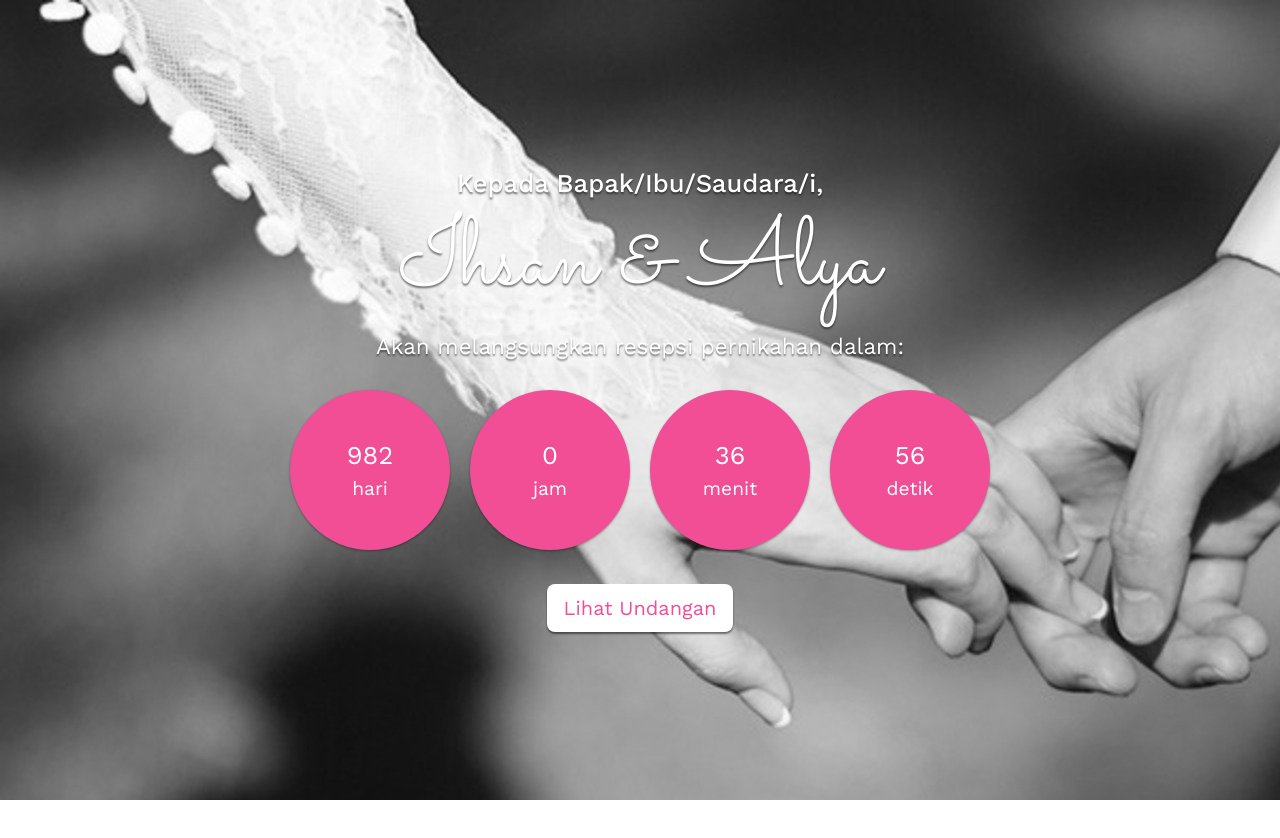
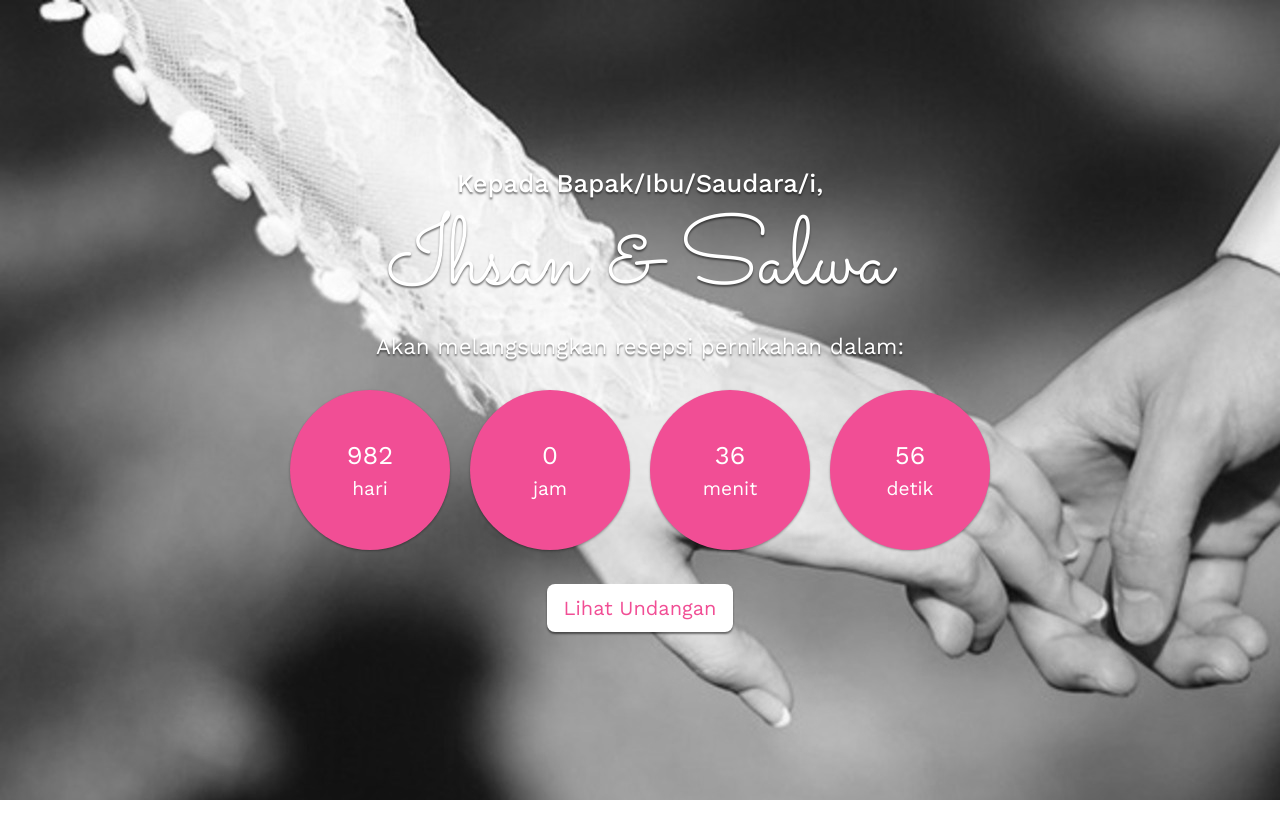
Before and after one commit to sawii17/sawi-wedding, a plain HTML site: page sanya-wedding/index.html in a window 1280 px wide. Shown: the top 838 px of the page. Drawn offline with nearby package versions, Linux system fonts and the light colour scheme.

Commit message:
Update index.html

```diff
--- a/sanya-wedding/index.html
+++ b/sanya-wedding/index.html
@@ -3,7 +3,7 @@
   <head>
     <meta charset="utf-8">
     <meta name="viewport" content="width=device-width, initial-scale=1">
-    <title>Ihsan & Alya Wedding</title>
+    <title>Ihsan & Salwa Wedding</title>
     <link href="https://cdn.jsdelivr.net/npm/bootstrap@5.3.3/dist/css/bootstrap.min.css" rel="stylesheet" integrity="sha384-QWTKZyjpPEjISv5WaRU9OFeRpok6YctnYmDr5pNlyT2bRjXh0JMhjY6hW+ALEwIH" crossorigin="anonymous">
     <link rel="preconnect" href="https://fonts.googleapis.com">
     <link href="https://fonts.googleapis.com/css2?family=Sacramento&family=Work+Sans:ital,wght@0,100..900;1,100..900&display=swap" rel="stylesheet">
@@ -18,7 +18,7 @@
     <section id="hero" class="hero w-100 h-100 p-3 mx-auto text-center d-flex justify-content-center align-items-center text-white" >
         <main>
             <h4>Kepada Bapak/Ibu/Saudara/i, </h4>
-            <h1>Ihsan & Alya</h1>
+            <h1>Ihsan & Salwa</h1>
             <p>Akan melangsungkan resepsi pernikahan dalam:</p>
             <div class="simply-countdown"></div>
             <a href="#undangan" class="btn btn-lg mt-4">Lihat Undangan</a>
```
